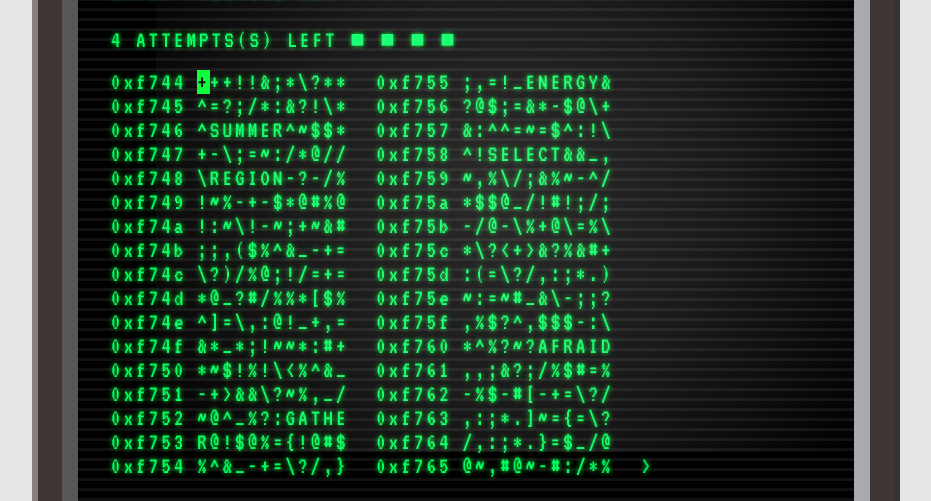
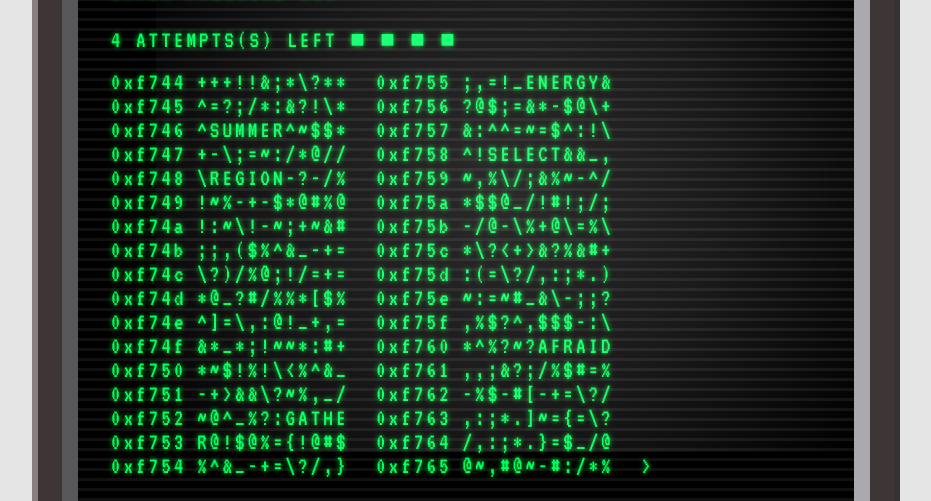
Before and after one commit to kabouras/terminal-hacking, a Vue app: page / in a window 1280 px wide. Shown: the part 236-737 px from the top of the page, without its empty margins (174-1105 px from the left). Built offline with nearby package versions, Linux system fonts and the light colour scheme.

Commit message:
logic progress

```diff
--- a/package.json
+++ b/package.json
@@ -10,6 +10,7 @@
   },
   "dependencies": {
     "core-js": "^3.6.5",
+    "nanoid": "^3.1.20",
     "vue": "^2.6.11"
   },
   "devDependencies": {
--- a/src/components/GameBoard.vue
+++ b/src/components/GameBoard.vue
@@ -6,8 +6,9 @@
           <div>CRABCO INDUSTRIES (TM) CRUSTLINK PROTOCOL</div>
           <div>
             ENTER PASSWORD NOW
-            <!-- {{ focusedElementIdx }} - {{ lastElementIdx }} -
-            {{ focusedElementType }} -- {{ focusedElementVal }} -->
+            <!-- {{ focusedElementIdx }} - {{ focusedElementKey }} - -->
+             <!--  {{ focusedElementType }} -- {{ focusedElementVal }} -->
+
           </div>
           <br />
           <div>
@@ -21,6 +22,7 @@
               :colData="leftColData"
               :onElementFocus="onElementFocus"
               :onSelect="onSelect"
+              :focusedElementKey="focusedElementKey"
             />
           </div>
           <div class="col middle">
@@ -28,6 +30,7 @@
               :colData="rightColData"
               :onElementFocus="onElementFocus"
               :onSelect="onSelect"
+              :focusedElementKey="focusedElementKey"
             />
           </div>
           <div class="col right">
@@ -75,6 +78,8 @@ import {
 
 import PuzzleColumn from "./PuzzleColumn";
 
+import { nanoid } from 'nanoid';
+
 export default {
   name: "GameBoard",
   components: {
@@ -88,6 +93,7 @@ export default {
       colCount: 12,
       hexValue: 63300,
       tabIndex: 1,
+      charIndex: 0,
       leftColData: {
         hexList: [],
         textList: [],
@@ -105,6 +111,7 @@ export default {
       focusedElementType: "",
       focusedElementVal: "",
       focusedElementIdx: 0,
+      focusedElementKey: 0,
       lastElementIdx: 0,
     };
   },
@@ -135,6 +142,8 @@ export default {
 
       colData.textList = [...rowTextList];
 
+      // console.log(JSON.stringify(colData.textList, null, '\t'))
+
       for (let i = 0; i < this.rowCount; i++) {
         colData.hexList.push({
           key: i,
@@ -143,7 +152,11 @@ export default {
       }
     },
     getColumnCharsRowList(colWordList) {
-      let wordList = colWordList.map((word) => ({ type: "word", val: word }));
+      let wordList = colWordList.map((word) => ({
+        type: "word",
+        val: word,
+        valList: word.split('').map(char => ({ key: this.getRandId(), char }))
+      }));
 
       const colhelperList = getRandomHelperList(
         LEVEL_COLUMN_HELP_COUNT[this.currentLevel],
@@ -156,6 +169,7 @@ export default {
       const helperList = colhelperList.map((word) => ({
         type: "helper",
         val: word,
+        valList: word.split('').map(char => ({ key: this.getRandId(), char }))
       }));
 
       const totalColStringLength = this.colCount * this.rowCount;
@@ -167,7 +181,8 @@ export default {
       wordList = wordList.concat(helperList);
 
       for (let i = 0; i < charsToFillLength; i++) {
-        wordList.push({ type: "filler", val: this.getRandomFillerChar() });
+        const randChar = this.getRandomFillerChar();
+        wordList.push({ type: "filler", val:randChar,  valList:[{ key: this.getRandId(), char: randChar }] });
       }
 
       const shuffledWordsAndCharacters = wordList
@@ -175,10 +190,15 @@ export default {
         .sort((a, b) => a.__sort - b.__sort)
         .map((a) => a.__val);
 
-      return shuffledWordsAndCharacters.map((w) => ({
-        ...w,
-        key: this.tabIndex++,
-      }));
+      return shuffledWordsAndCharacters.map((w) => {
+        const key = this.tabIndex++;
+        return {
+          ...w,
+          key,
+          valList: w.valList
+            .map(v => ({...v, charIndex: this.charIndex++, key }))
+        }
+      });
     },
     clearfeedbackRows() {
       this.feedbackRows.splice(0, this.feedbackRows.length);
@@ -198,6 +218,9 @@ export default {
       document.onkeydown = function (e) {
         console.log(e.keyCode);
         console.log(e.key);
+        console.log('this.focusedElementIdx', self.focusedElementIdx)
+        const currElement = document.getElementById(`char_${self.focusedElementIdx}`);
+
         try {
           switch (e.keyCode) {
             case 13:
@@ -206,7 +229,9 @@ export default {
               break;
             case 37:
               //left
-              self.setNextElementFocus(1, true);
+              currElement.parentNode.previousSibling.lastChild.focus();
+
+              // self.setNextElementFocus(1, true);
               e.preventDefault();
               break;
             case 38:
@@ -216,7 +241,8 @@ export default {
               break;
             case 39:
               //right
-              self.setNextElementFocus(1);
+              // self.setNextElementFocus(1);
+              currElement.parentNode.nextSibling.firstChild.focus();
               e.preventDefault();
               break;
             case 40:
@@ -230,23 +256,31 @@ export default {
         }
       };
     },
-    onElementFocus({ key, type, val }) {
-      this.focusedElementIdx = key;
+    onElementFocus(data) {
+      // console.log(JSON.stringify(data))
+      const { key, type, val, charIndex } = data;
+      this.focusedElementIdx = charIndex;
+      this.focusedElementKey = key;
       this.focusedElementType = type;
       this.focusedElementVal = val;
     },
     setNextElementFocus(offset, reverse = false) {
       let currIdx = this.focusedElementIdx;
       let nextIdx = 0;
+      const lastCharIdx = this.charIndex;
 
       if (reverse) {
         if (currIdx - offset >= 1) {
+
           nextIdx = currIdx - offset;
+          console.log('curr', document.getElementById(`char_${currIdx}`).dataset.pkey );
+          console.log('next', document.getElementById(`char_${nextIdx}`).dataset.pkey );
+
         } else {
-          nextIdx = this.lastElementIdx;
+          nextIdx = lastCharIdx;
         }
       } else {
-        if (currIdx + offset <= this.lastElementIdx) {
+        if (currIdx + offset <= lastCharIdx) {
           nextIdx = currIdx + offset;
         } else {
           nextIdx = 1;
@@ -254,7 +288,7 @@ export default {
       }
 
       this.focusedElementIdx = nextIdx;
-      document.getElementById(`tab_${nextIdx}`).focus();
+      document.getElementById(`char_${nextIdx}`).focus();
     },
     onSelect() {
       const elType = this.focusedElementType;
@@ -298,6 +332,9 @@ export default {
         }
       }
     },
+    getRandId() {
+      return nanoid();
+    }
   },
   created() {
     const wordCount = LEVEL_COLUMN_WORD_COUNT[this.currentLevel];
@@ -381,6 +418,7 @@ export default {
   padding: 0.35em;
 }
 
+.text-btn.active,
 .text-btn:focus {
   color: #000;
   background-color: #00ff33;
--- a/src/components/PuzzleColumn.vue
+++ b/src/components/PuzzleColumn.vue
@@ -9,17 +9,30 @@
       <span
         v-for="row in colData.textList"
         :key="row.key"
-        v-html="`${row.val.split('').join('&#8203;')}&#8203;`"
+
         class="text-btn"
-        :tabindex="row.key"
+        :class="{'active': row.key === focusedElementKey }"
         :autofocus="(row.key === 1) ? 'autofocus' : false"
         :id="`tab_${row.key}`"
-        @click="() => {
-          onElementFocus({...row});
-          onSelect();
-        }"
-        @focus="() => onElementFocus({...row})"
-      />
+
+      >
+        <span
+          :tabindex="row.key"
+          v-for="val in row.valList"
+          :key="val.charIndex"
+          v-html="`${val.char}&#8203;`"
+          :title="val.charIndex"
+          :id="`char_${val.charIndex}`"
+          class="char-span"
+          :data-pkey="row.key"
+
+          @click="() => {
+            onElementFocus({...row, charIndex: val.charIndex});
+            onSelect();
+          }"
+          @focus="() => onElementFocus({...row, charIndex: val.charIndex})"
+        />
+      </span>
     </div>
   </div>
 </template>
@@ -32,6 +45,10 @@ export default {
       default: function () {
         return { hexList: [], textList: [] };
       },
+    },
+    focusedElementKey: {
+      type: Number,
+      default: undefined
     },
     onElementFocus: {
       type: Function,
@@ -82,9 +99,21 @@ export default {
 
 }
 
+.text-btn.active,
 .text-btn:focus {
   animation: text-btn .8s cubic-bezier(.5, 0, 1, 1) infinite alternate;
 }
+
+.char-span:focus {
+  outline-style: none;
+  box-shadow: none;
+  border-color: transparent;
+  border-radius: 0;
+  outline-width: 0;
+  /* background-color: black;
+  color: white; */
+}
+
 /* @keyframes text-btn { to { opacity: 0; } } */
 @keyframes text-btn {
   0%   {opacity: 1;}
```
Also changed, not shown: 1 other file (tests, documents, lock files or other folders).
